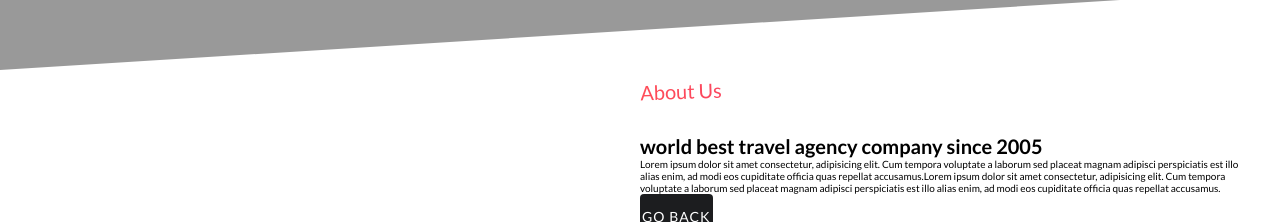
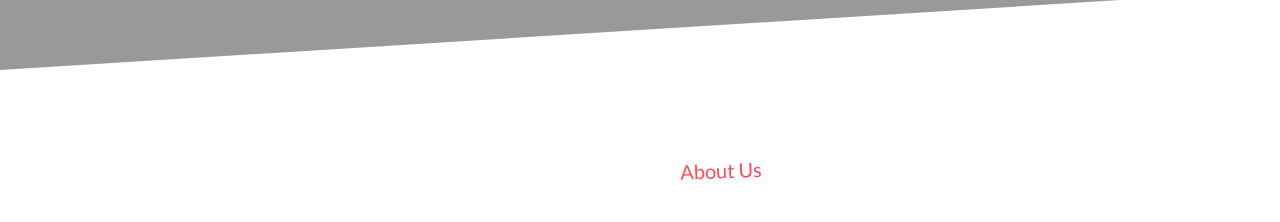
Before and after one commit to NamNguyenGit/NextLevelSolutionTrain, a React (Create React App) app in the folder Udemy_courses/travel-website/: page /about in a window 1280 px wide. Shown: the part 730-952 px from the top of the page. Built offline with nearby package versions, Linux system fonts and the light colour scheme.

Commit message:
Style About Page

```diff
--- a/Udemy_courses/travel-website/src/components/PageContainer.js
+++ b/Udemy_courses/travel-website/src/components/PageContainer.js
@@ -1,5 +1,6 @@
 import { Link } from "react-router-dom";
 import Header from "./Header";
+import Footer from "./footer/Footer"
 const PageContainer = ({ data }) => {
   return (
     <>
@@ -23,6 +24,7 @@ const PageContainer = ({ data }) => {
           </div>
         </div>
       </div>
+      <Footer />
     </>
   );
 };
--- a/Udemy_courses/travel-website/src/main.scss
+++ b/Udemy_courses/travel-website/src/main.scss
@@ -13,3 +13,4 @@
 @use "scss/components/reviews";
 @use "scss/components/gallery";
 @use "scss/components/footer";
+@use "scss/components/pageContainer";
--- /dev/null
+++ b/Udemy_courses/travel-website/src/scss/components/_pageContainer.scss
@@ -0,0 +1,23 @@
+@use "../abstracts" as *;
+.page {
+    margin: 8rem 0;
+    &__info {
+        margin-left: 4rem;
+        &__heading {
+            font-size: 4rem;
+            font-weight: 900;
+            line-height: 5rem;
+            color: $black;
+            text-transform: capitalize;
+        }
+        &__msg {
+            margin-top: 2rem;
+            font-size: 1.5rem;
+            line-height: 2.6rem;
+            color: $silverlight;
+        }
+        &__link {
+            margin-top: 2rem;
+        }
+    }
+}
```
Also changed, not shown: Udemy_courses/travel-website/src/main.css.
